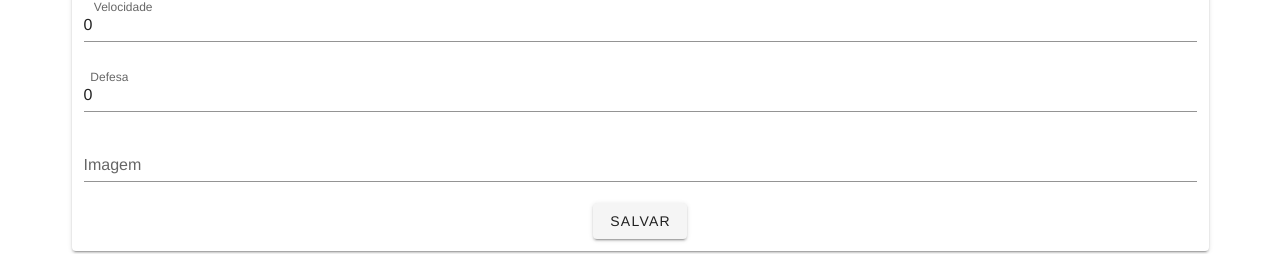
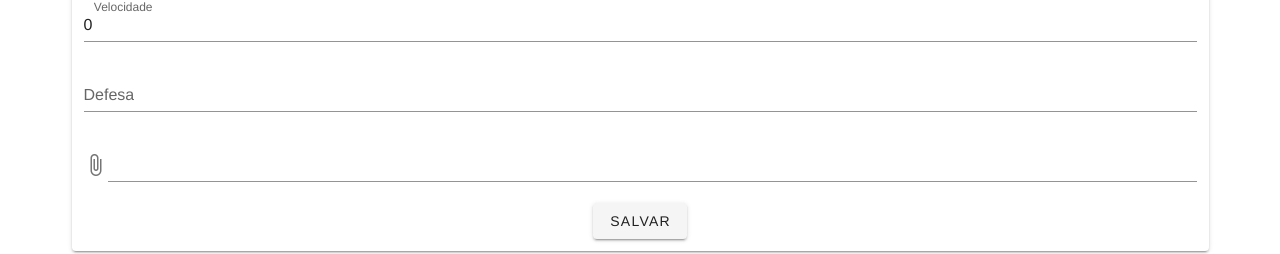
Before and after one commit to isaquevoss/shuffle-players, a Vue app: page /players in a window 1280 px wide. Shown: the part 401-655 px from the top of the page. Built offline with nearby package versions, Linux system fonts and the light colour scheme.

Commit message:
implementando novas funções

```diff
--- a/package.json
+++ b/package.json
@@ -10,6 +10,7 @@
   "dependencies": {
     "core-js": "^3.6.5",
     "firebase": "^9.6.11",
+    "uuid": "^8.3.2",
     "vue": "^2.6.11",
     "vue-router": "^3.2.0",
     "vuetify": "^2.6.0"
--- a/src/components/NewPlayerForm.vue
+++ b/src/components/NewPlayerForm.vue
@@ -30,15 +30,15 @@
           ></v-text-field>
           <v-text-field
             required
-            v-model="player.stats.def"
+            v-model="player.stats.defense"
             label="Defesa"
           ></v-text-field>
 
-          <v-text-field
-            required
-            v-model="player.image"
-            label="Imagem"
-          ></v-text-field>
+          <v-file-input
+            truncate-length="15"
+            accept="image/*"
+            v-model="image"
+          ></v-file-input>
           <v-btn type="submit">Salvar</v-btn>
         </v-container>
       </v-form>
@@ -46,10 +46,14 @@
   </v-container>
 </template>
 <script>
+import { uploadFile } from "../services/storage";
+import {v4 as uuidv4} from "uuid";
 export default {
   data() {
     return {
+      image: null,
       player: {
+        id: uuidv4(),
         name: "",
         stats: {
           age: 0,
@@ -65,9 +69,28 @@ export default {
 
   methods: {
     submit() {
+      console.log(this.image);
+      const image = uploadFile(
+        this.image,
+        this.player.id + "." + this.image.name.split(".").pop()
+      );
+      this.player.image = image.getDownloadUrl();
+      console.log(image);
       const player = this.player;
       this.$emit("add-player", player);
-      this.player = {};
+      this.player = {
+        id: uuidv4(),
+        name: "",
+        stats: {
+          age: 0,
+          weight: 0,
+          lung: 0,
+          speed: 0,
+          def: 0,
+        },
+        image: "",
+      };
+      this.image = null;
     },
   },
 };
--- a/src/components/PlayersList.vue
+++ b/src/components/PlayersList.vue
@@ -2,11 +2,24 @@
   <v-container>
     <v-card>
       <v-container>
-      <v-row>
-        <v-col cols="2" v-for="item in players" :key="item.id">
-          <player-card-fifa :player="item"></player-card-fifa>
-        </v-col>
-      </v-row>
+        <v-row>
+          <v-col cols="2" v-for="item in players" :key="item.id">
+            <v-card>
+              <v-card-title>
+                <v-checkbox v-model="item.selected"></v-checkbox>
+                 <v-spacer></v-spacer>
+                <v-btn icon @click="$emit('edit', item)">
+                  <v-icon>mdi-pencil</v-icon>
+                </v-btn>
+
+                <v-btn icon @click="$emit('delete', item)">
+                  <v-icon>mdi-close</v-icon>
+                </v-btn>
+              </v-card-title>
+              <player-card-fifa :player="item"></player-card-fifa>
+            </v-card>
+          </v-col>
+        </v-row>
       </v-container>
     </v-card>
   </v-container>
--- a/src/main.js
+++ b/src/main.js
@@ -19,7 +19,8 @@ const firebaseConfig = {
 // Initialize Firebase
 const app = initializeApp(firebaseConfig);
 const analytics = getAnalytics(app);
- analytics.getAnalytics();
+ console.log(analytics)
+
 
 new Vue({
   router,
--- /dev/null
+++ b/src/services/storage.js
@@ -0,0 +1,16 @@
+import { getStorage, ref, uploadBytes } from "firebase/storage";
+
+
+// 'file' comes from the Blob or File API
+
+export async function uploadFile(file, fileName) {
+  const storage = getStorage();
+  const storageRef = ref(storage, 'images/' + fileName);
+
+  return await uploadBytes(storageRef, file).then((snapshot) => {
+    console.log('Uploaded a blob or file!');
+    console.log(snapshot);
+    return snapshot;
+  });
+
+}
```
Also changed, not shown: src/views/Players.vue (+6 -4 lines), 1 other file (tests, documents, lock files or other folders).
